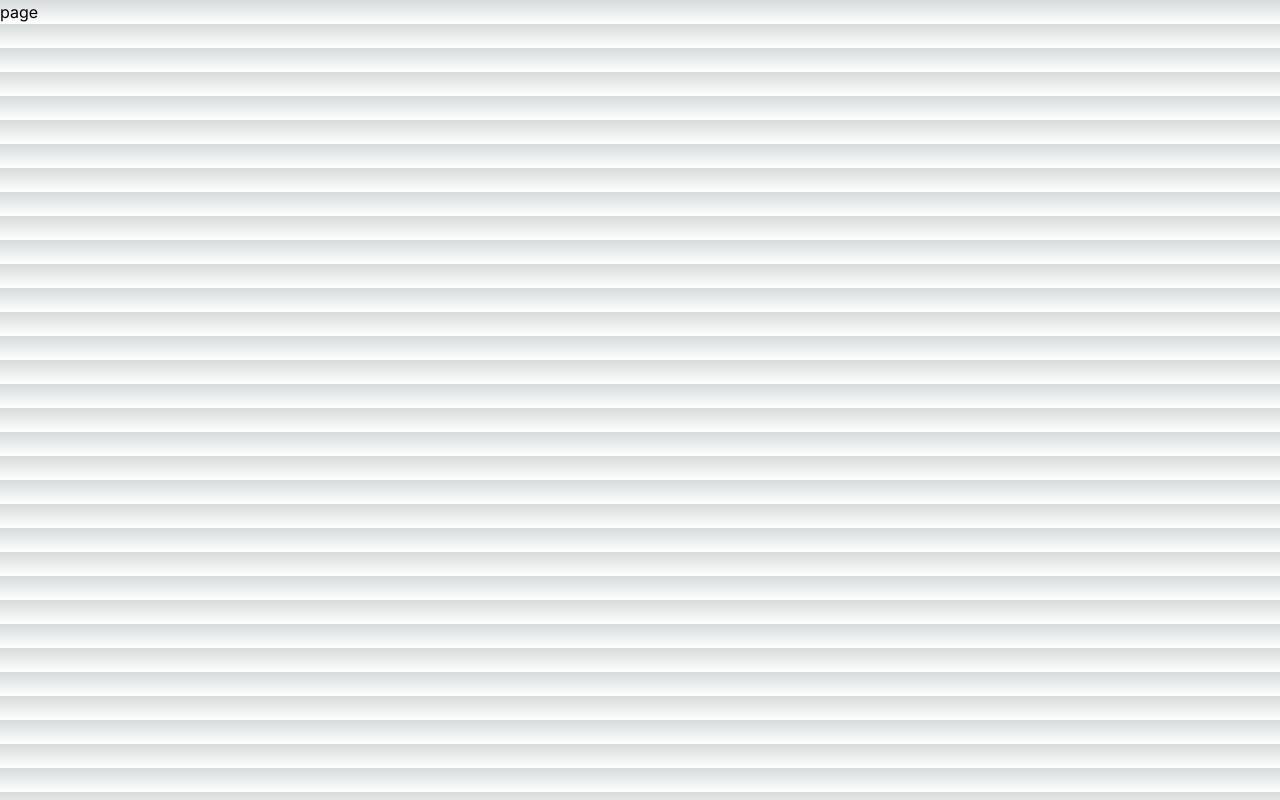
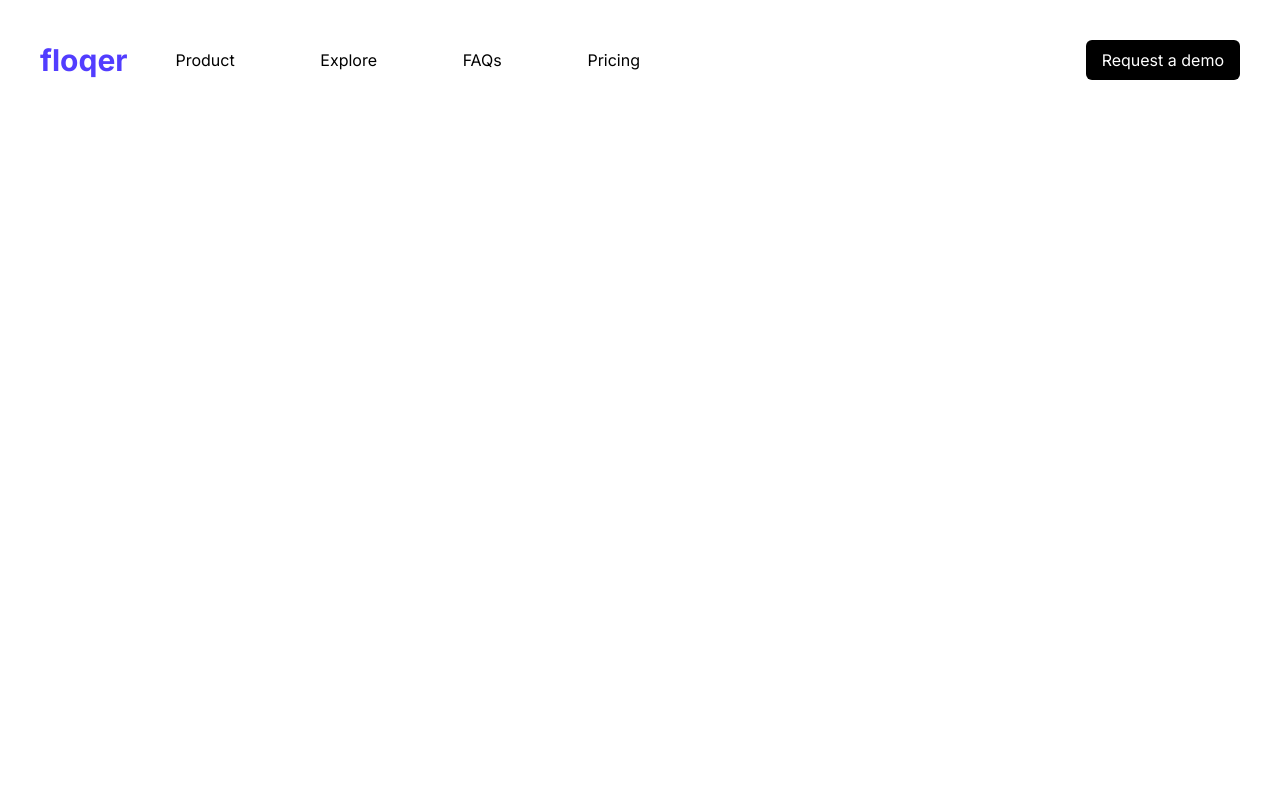
Before and after one commit to ZeroByteSensei/floqer-landing-testing, a Next.js app in the folder floqer-landing-app/: page / in a window 1280 px wide. Built offline with nearby package versions, Linux system fonts and the light colour scheme.

Commit message:
init dashboard

```diff
--- /dev/null
+++ b/floqer-landing-app/app/_components/Navbar/Tab.tsx
@@ -0,0 +1,13 @@
+import React from 'react'
+
+interface Props {
+  val: string;
+}
+
+const Tab = ({ val }: Props) => {
+  return (
+    <div  >{val}</div>
+  )
+}
+
+export default Tab
--- /dev/null
+++ b/floqer-landing-app/app/_components/Navbar/Tabs.tsx
@@ -0,0 +1,15 @@
+import React from 'react'
+import Tab from './Tab'
+
+const Tabs = () => {
+  return (
+    <section className='flex flex-1 items-center justify-between gap-2 flex-col sm:flex-row' >
+      <Tab  val='Product' />
+      <Tab  val='Explore' />
+      <Tab  val='FAQs' />
+      <Tab  val='Pricing' />
+    </section>
+  )
+}
+
+export default Tabs
--- /dev/null
+++ b/floqer-landing-app/app/_components/Navbar/index.tsx
@@ -0,0 +1,25 @@
+"use client";
+
+import React from "react";
+import Tabs from "./Tabs";
+import { motion } from "framer-motion";
+
+const index = () => {
+  return (
+    <nav className="w-full flex items-center gap-2 p-4 md:p-10 justify-between">
+      <section className="flex items-center justify-between w-fit sm:w-1/2 gap-12">
+        <header className="text-3xl font-bold text-primary">floqer</header>
+        <Tabs />
+      </section>
+      <motion.button
+        whileTap={{ scale: 0.85 }}
+        whileHover={{ scale: 0.95 }}
+        className="bg-black text-white px-4 py-2"
+      >
+        Request a demo
+      </motion.button>
+    </nav>
+  );
+};
+
+export default index;
--- /dev/null
+++ b/floqer-landing-app/app/_sections/section1/index.tsx
@@ -0,0 +1,14 @@
+import React from 'react'
+
+import Navbar from "@/app/_components/Navbar"
+
+const index = () => {
+  return (
+    <section className='min-h-screen flex flex-col items-center gap-4' >
+      <Navbar />
+
+    </section>
+  )
+}
+
+export default index
--- a/floqer-landing-app/app/globals.css
+++ b/floqer-landing-app/app/globals.css
@@ -2,7 +2,7 @@
 @tailwind components;
 @tailwind utilities;
 
-:root {
+/* :root {
   --foreground-rgb: 0, 0, 0;
   --background-start-rgb: 214, 219, 220;
   --background-end-rgb: 255, 255, 255;
@@ -30,4 +30,9 @@ body {
   .text-balance {
     text-wrap: balance;
   }
+} */
+
+
+button {
+  @apply rounded-md
 }
--- a/floqer-landing-app/app/layout.tsx
+++ b/floqer-landing-app/app/layout.tsx
@@ -5,8 +5,8 @@ import "./globals.css";
 const inter = Inter({ subsets: ["latin"] });
 
 export const metadata: Metadata = {
-  title: "Create Next App",
-  description: "Generated by create next app",
+  title: "Floqer",
+  description: "All your sales need bundled together",
 };
 
 export default function RootLayout({
--- a/floqer-landing-app/app/page.tsx
+++ b/floqer-landing-app/app/page.tsx
@@ -1,8 +1,11 @@
 import React from 'react'
+import Section1 from "@/app/_sections/section1"
 
 const page = () => {
   return (
-    <div>page</div>
+    <div >
+      <Section1 />
+    </div>
   )
 }
 
--- a/floqer-landing-app/tailwind.config.ts
+++ b/floqer-landing-app/tailwind.config.ts
@@ -13,6 +13,9 @@ const config: Config = {
         "gradient-conic":
           "conic-gradient(from 180deg at 50% 50%, var(--tw-gradient-stops))",
       },
+      colors: {
+        primary: "#523DFF",
+      }
     },
   },
   plugins: [],
```
Also changed, not shown: floqer-landing-app/package.json (+6 -5 lines), 1 other file (tests, documents, lock files or other folders).
